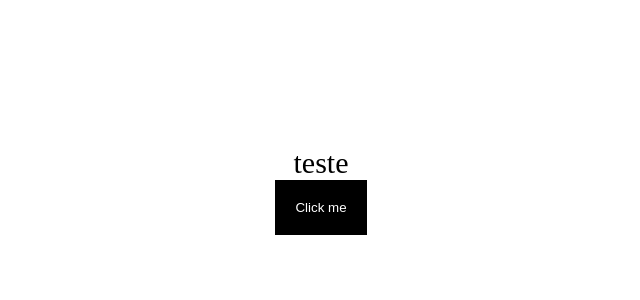
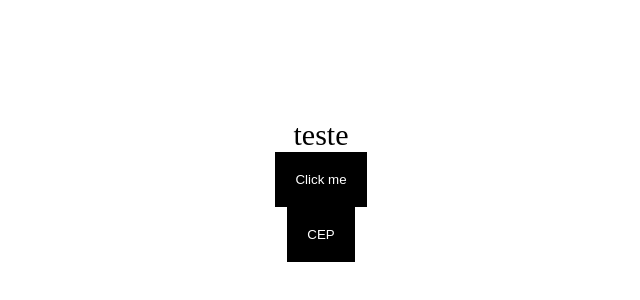
Before and after one commit to tiago-henriquem/requisicao-ajax, a plain HTML site: page index.html in a window 1280 px wide. Shown: the part 210-510 px from the top of the page, without its empty margins (319-959 px from the left). Drawn offline with Linux system fonts and the light colour scheme.

Commit message:
Botão que busca CEP

```diff
--- a/index.html
+++ b/index.html
@@ -11,6 +11,7 @@
 <body>
   <p>teste</p>
   <button class="test">Click me</button>
+  <button class="cep">CEP</button>
   <script src="./app.js"></script>
 </body>
 </html>
```
